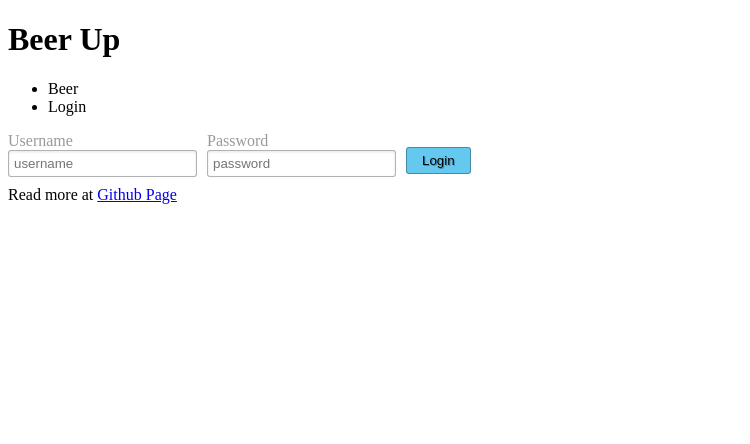
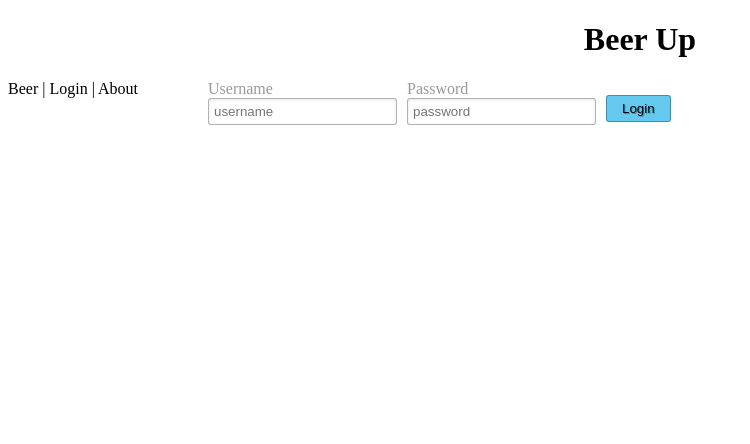
Before and after one commit to tandoni/csse280Project, a Node server app: template frontend/templates/login.html in a window 1280 px wide. Shown: the top 444 px of the page, without its empty margins (0-750 px from the left). Run offline with Node 20, Linux system fonts and the light colour scheme; the template is opened without the code that fills it, so the values that code supplies are empty; some libraries are stand-ins or nearby versions.

Commit message:
login improvement

```diff
--- a/frontend/css/login.css
+++ b/frontend/css/login.css
@@ -1,3 +1,27 @@
+h1 {
+    text-align: center;
+}
+
+body {
+    margin-bottom: 120px;
+}
+
+nav {
+    /*display: block;*/
+    position: absolute;
+    left: 0px;
+    width: 200px;
+}
+
+.nav-container {
+    position: relative;
+}
+
+section {
+    /* position is static by default */
+    margin-left: 200px;
+}
+
 input:required {
     border: 1px solid red;
 }
@@ -11,6 +35,8 @@ input:required {
     display: inline;
     float: left;
 }
+
+section {}
 
 label {
     display: block;
@@ -34,3 +60,12 @@ label {
     border-radius: 3px;
     text-shadow: 1px 1px 0px rgba(0, 0, 0, 0.3);
 }
+
+footer {
+    position: fixed;
+    bottom: 0;
+    left: 0;
+    height: 70px;
+    background-color: white;
+    width: 100%;
+}
--- a/frontend/templates/login.html
+++ b/frontend/templates/login.html
@@ -10,12 +10,13 @@
 
 <body>
     <h1>Beer Up</h1>
-    <div id="header">
-        <ul id="navigation">
-            <li>Beer</li>
-            <li class="selected">Login</li>
-        </ul>
+    <div class="nav-container">
+        <nav>
+            Beer | Login | About
+        </nav>
+
     </div>
+
     <section class="loginform">
         <form name="login">
             <ul>
```
Also changed, not shown: frontend/js/login.js (added, +15 -0 lines).
